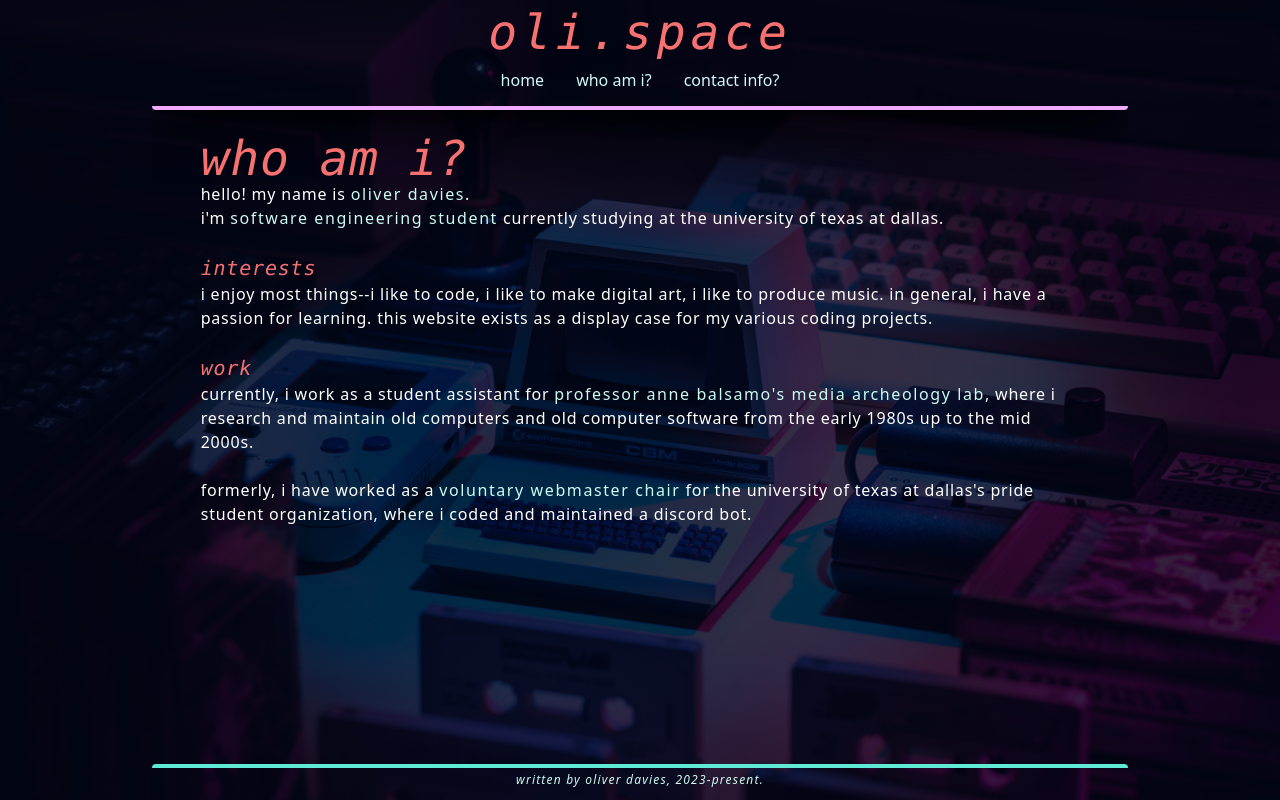
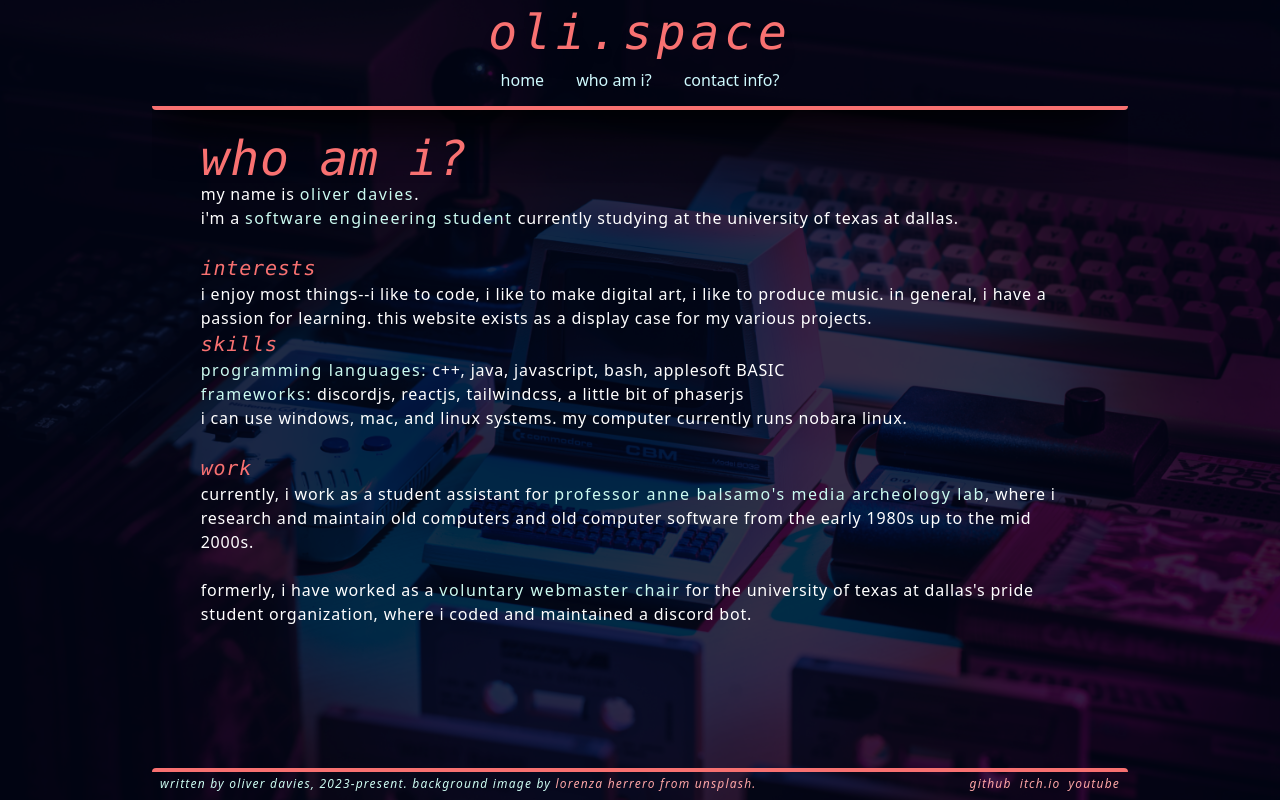
Before and after one commit to olicauli/olicauli.github.io, a React (Vite) app: page /about in a window 1280 px wide. Built offline with nearby package versions, Linux system fonts and the light colour scheme.

Commit message:
add to footer

```diff
--- a/src/components/Button.jsx
+++ b/src/components/Button.jsx
@@ -6,7 +6,7 @@ const Button = ({link, text}) => {
     <Link
     to={link==="home"? "/" : "".concat(link)}
     className="mx-1 py-1 px-3 rounded mt-2 text-cyan-100
-    transition-all ease-in duration-100
+    transition-all ease-in duration-200
     hover:bg-slate-800 mouseup
     active:bg-slate-900 font-extralight">{ text }</Link>
   )
--- a/src/components/Footer.jsx
+++ b/src/components/Footer.jsx
@@ -1,7 +1,13 @@
 const Footer = () => {
   return (
-    <footer className="text-center text-xs my-auto italic tracking-widest font-extralight">
-      <p className="text-teal-100">written by oliver davies, 2023-present.</p>
+    <footer className="max-h-10 py-1 rounded flex justify-between border-red-400 border-t-4 my-auto">
+      <p className="text-teal-100 pl-2 w-fit text-center text-xs  italic tracking-widest font-extralight">written by oliver davies, 2023-present.
+      background image by <a href="https://unsplash.com/photos/p0j-mE6mGo4">lorenza herrero from unsplash.</a></p>
+      <div className="text-teal-100 w-fit text-xs italic tracking-widest font-extralight">
+        <a className="pr-2 w-fit text-xs" href="#">github</a>
+        <a className="pr-2 w-fit text-xs" href="#">itch.io</a>
+        <a className="pr-2 w-fit text-xs" href="#">youtube</a>
+      </div>
     </footer>
   )
 }
--- a/src/components/Header.jsx
+++ b/src/components/Header.jsx
@@ -1,8 +1,11 @@
+import Nav from "./Nav"
+
 const Header = () => {
   return (
-    <div>
+    <header className="border-solid rounded p-2 row-span-1 mb-5 border-b-4 border-red-400 shadow-black shadow-2xl">
       <h1 className="italic text-5xl shadow-black drop-shadow-xl font-extralight tracking-widest w-min mx-auto">oli.space</h1>
-    </div>
+      <Nav></Nav>
+    </header>
   )
 }
 
--- a/src/components/Layout.jsx
+++ b/src/components/Layout.jsx
@@ -1,4 +1,3 @@
-import Nav from './Nav'
 import Header from './Header'
 import Footer from './Footer'
 import { Outlet } from "react-router-dom"
@@ -7,18 +6,11 @@ const Layout = () => {
   return (
     <div className='max-w-full max-h-full bg-slate-950 bg-opacity-80 '>
       <div className="main-layout-grid gap-1 mx-auto h-screen container bg-slate-950 bg-opacity-0 overflow-auto">
-      <div className=" border-solid bg-slate-950 bg-opacity-0 rounded p-2 row-span-1 mb-5 border-b-4 border-fuchsia-300 shadow-black shadow-2xl">
         <Header></Header>
-        <Nav></Nav>
-      </div>
-      <div className="container main-content font-extralight tracking-wider pl-2 row-span-1 rounded-xl justify-self-center overflow-fit mx-3 w-9/12 sm:w-11/12">
-        <Outlet />
-      </div>
-
-      <div className=" max-h-10 py-1 bg-slate-950 bg-opacity-0 rounded border-teal-300 border-t-4">
+        <div className="container main-content font-extralight tracking-wider pl-2 row-span-1 rounded-xl justify-self-center overflow-fit mx-3 w-9/12 sm:w-11/12">
+          <Outlet />
+        </div>
         <Footer></Footer>
-      </div>
-
       </div>
     </div>
 
--- a/src/index.css
+++ b/src/index.css
@@ -66,3 +66,7 @@ span
 {
     display: none;
 }
+
+footer a {
+    @apply text-red-300 hover:text-red-100 active:text-red-400 transition-all duration-300;
+}
--- a/src/pages/About.jsx
+++ b/src/pages/About.jsx
@@ -2,18 +2,18 @@ const About = () => {
   return (
     <div>
       <h1 className="headers">who am i?</h1>
-      <p>hello! my name is <span>oliver davies</span>.</p>
-      <p>i'm <span>software engineering student</span> currently studying at the university of texas at dallas.</p>
+      <p>my name is <span>oliver davies</span>.</p>
+      <p>i'm a <span>software engineering student</span> currently studying at the university of texas at dallas.</p>
       <br/>
       <h1>interests</h1>
       <p>i enjoy most things--i like to code, i like to make digital art, i like to produce music. in general, i have a passion for learning.
-        this website exists as a display case for my various coding projects.</p>
-      {/* <h1>skills</h1>
+        this website exists as a display case for my various projects.</p>
+      <h1>skills</h1>
       <ul>
-        <li>programming languages: c++, java, javascript, bash, applesoft BASIC</li>
-        <li>frameworks: discordjs, reactjs, a little bit of phaserjs</li>
-        <li>i can use windows, mac, and linux systems. i enjoy messing around with linux distros very much :]</li>
-      </ul> */}
+        <li><span>programming languages:</span> c++, java, javascript, bash, applesoft BASIC</li>
+        <li><span>frameworks:</span> discordjs, reactjs, tailwindcss, a little bit of phaserjs</li>
+        <li>i can use windows, mac, and linux systems. my computer currently runs nobara linux.</li>
+      </ul>
       <br/>
       <h1>work</h1>
       <p>currently, i work as a student assistant for <span>professor anne balsamo's media archeology lab</span>, where i research and maintain old computers and old computer software
--- a/src/pages/Home.jsx
+++ b/src/pages/Home.jsx
@@ -4,14 +4,14 @@ const Home = () => {
   return (
     <div className="">
       <h1 className='headers'>hi, i'm oli!</h1>
-      <h1>welcome to my portfolio.</h1>
+      <h1>welcome to my portf<span>oli</span>o.</h1>
       <p>still a work in progress :]</p>
       <br/>
       <Button link="about"/>
       <Button link="contact"/>
       <br/>
       <br/>
-      <h1>recent projects</h1>
+      <h1>my projects</h1>
     </div>
   )
 }
```
